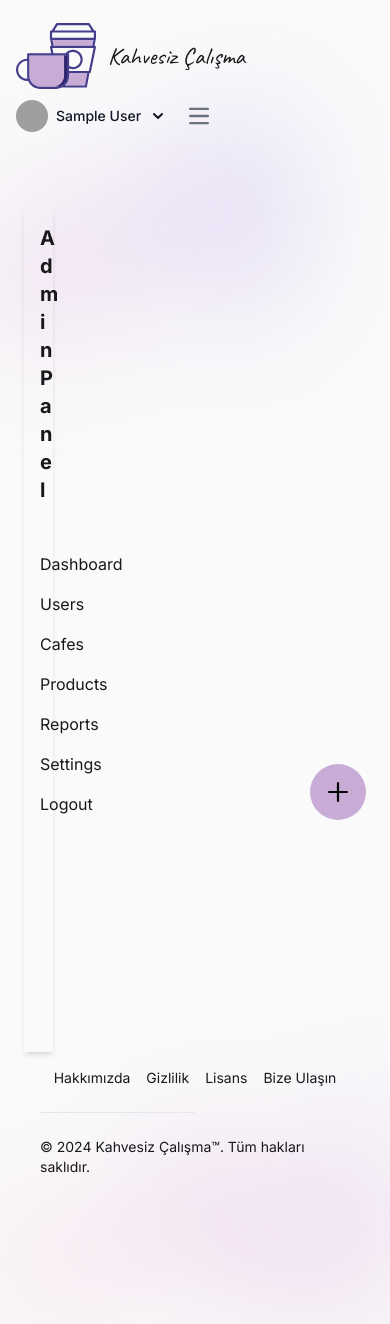
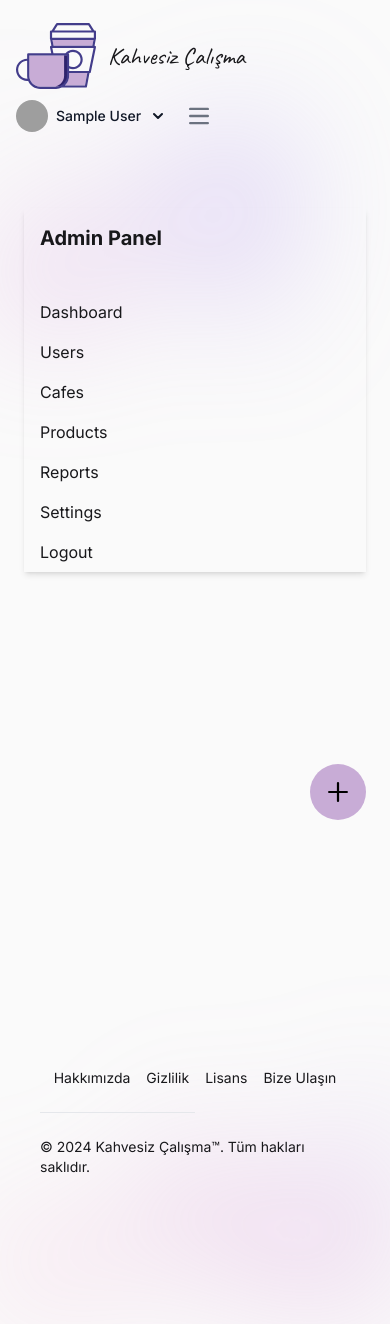
Before and after one commit to realsarius/kahvesiz-calisma, a Flask app: page /admin in a window 390 px wide. Run offline with Flask 3, Linux system fonts and the light colour scheme; the visitor is signed in with stand-in values (Sample User, id 1); data that the repository does not hold is empty; some libraries are stand-ins or nearby versions; grey boxes are pictures that could not be loaded.

Commit message:
styling changes

```diff
--- a/static/dist/css/output.css
+++ b/static/dist/css/output.css
@@ -1163,22 +1155,6 @@ video {
 
 .w-full{
   width: 100%;
-}
-
-.w-1\/6{
-  width: 16.666667%;
-}
-
-.w-5\/6{
-  width: 83.333333%;
-}
-
-.w-1\/12{
-  width: 8.333333%;
-}
-
-.w-11\/12{
-  width: 91.666667%;
 }
 
 .min-w-full{
@@ -1360,6 +1336,10 @@ video {
   align-self: center;
 }
 
+.overflow-auto{
+  overflow: auto;
+}
+
 .overflow-hidden{
   overflow: hidden;
 }
--- a/templates/admin_dashboard.html
+++ b/templates/admin_dashboard.html
@@ -1,84 +1,49 @@
-{% extends 'base.html' %} {% block title %}Admin Dashboard{% endblock %} {%
-block content %}
+{% extends 'base.html' %}
+{% block title %}Admin Dashboard{% endblock %}
+{% block content %}
 
-<div class="flex h-screen flex-grow">
-  <aside class="w-1/12 shadow-md">
+<div class="flex flex-col md:flex-row h-screen">
+  <aside class="w-full md:w-1/12 shadow-md inset-0 relative z-10">
     <div class="p-4">
       <h1 class="text-xl font-bold">Admin Panel</h1>
     </div>
     <nav class="mt-6">
-      <a href="#" class="block px-4 py-2 hover:bg-lavender/20 rounded"
-        >Dashboard</a
-      >
-      <a
-        href="#"
-        id="users-link"
-        class="block px-4 py-2 hover:bg-lavender/20 rounded"
-        >Users</a
-      >
-      <a
-        href="#"
-        id="cafes-link"
-        class="block px-4 py-2 hover:bg-lavender/20 rounded"
-        >Cafes</a
-      >
-      <a href="#" class="block px-4 py-2 hover:bg-lavender/20 rounded"
-        >Products</a
-      >
-      <a href="#" class="block px-4 py-2 hover:bg-lavender/20 rounded"
-        >Reports</a
-      >
-      <a href="#" class="block px-4 py-2 hover:bg-lavender/20 rounded"
-        >Settings</a
-      >
-      <a href="#" class="block px-4 py-2 hover:bg-lavender/20 rounded"
-        >Logout</a
-      >
+      <a href="#" class="block px-4 py-2 hover:bg-lavender/20 rounded">Dashboard</a>
+      <a href="#" id="users-link" class="block px-4 py-2 hover:bg-lavender/20 rounded">Users</a>
+      <a href="#" id="cafes-link" class="block px-4 py-2 hover:bg-lavender/20 rounded">Cafes</a>
+      <a href="#" class="block px-4 py-2 hover:bg-lavender/20 rounded">Products</a>
+      <a href="#" class="block px-4 py-2 hover:bg-lavender/20 rounded">Reports</a>
+      <a href="#" class="block px-4 py-2 hover:bg-lavender/20 rounded">Settings</a>
+      <a href="#" class="block px-4 py-2 hover:bg-lavender/20 rounded">Logout</a>
     </nav>
   </aside>
 
-  <!-- Main Content -->
-  <main class="w-11/12 flex-1 p-6">
-    <!-- Header -->
+  <main class="flex-1 md:ml-1/12 p-6 overflow-auto">
 
-    <!-- Users Table -->
-    <div
-      id="users-container"
-      class="shadow-md rounded-lg overflow-x-auto hidden"
-    >
+    <div id="users-container" class="shadow-md rounded-lg overflow-x-auto hidden">
       <header class="flex items-center justify-between mb-6">
         <h2 id="page-title" class="text-2xl font-bold">User Management</h2>
       </header>
-      <table class="min-w-full divide-y divide-gray-200">
+      <table class="min-w-full divide-y divide-gray-200 border border-gray-300 rounded">
         <thead>
           <tr>
-            <th class="px-6 py-3 text-left text-xs font-medium uppercase">
-              ID
-            </th>
-            <th class="px-6 py-3 text-left text-xs font-medium uppercase">
-              Name
-            </th>
-            <th class="px-6 py-3 text-left text-xs font-medium uppercase">
-              Email
-            </th>
-            <th class="px-6 py-3 text-left text-xs font-medium uppercase">
-              Actions
-            </th>
+            <th class="px-6 py-2 text-left text-xs font-medium text-gray-500 uppercase tracking-wider border-b">ID</th>
+            <th class="px-6 py-2 text-left text-xs font-medium text-gray-500 uppercase tracking-wider border-b">Name</th>
+            <th class="px-6 py-2 text-left text-xs font-medium text-gray-500 uppercase tracking-wider border-b">Email</th>
+            <th class="px-6 py-2 text-left text-xs font-medium text-gray-500 uppercase tracking-wider border-b">Actions</th>
           </tr>
         </thead>
         <tbody id="users-list" class="divide-y divide-gray-200">
-          <!-- User rows will be dynamically inserted here -->
         </tbody>
       </table>
     </div>
 
-    <!-- Cafes Table -->
     <div id="cafes-container" class="shadow-md rounded-lg overflow-x-auto hidden">
       <header class="flex items-center justify-between mb-6">
         <h2 id="page-title" class="text-2xl font-bold">Cafe Management</h2>
       </header>
       <table class="min-w-full divide-y divide-gray-200 border border-gray-300 rounded">
-        <thead class="">
+        <thead>
           <tr>
             <th class="px-6 py-2 text-left text-xs font-medium text-gray-500 uppercase tracking-wider border-b">ID</th>
             <th class="px-6 py-2 text-left text-xs font-medium text-gray-500 uppercase tracking-wider border-b">Name</th>
@@ -90,8 +55,7 @@ block content %}
             <th class="px-6 py-2 text-left text-xs font-medium text-gray-500 uppercase tracking-wider border-b">Actions</th>
           </tr>
         </thead>
-        <tbody id="cafes-list" class=" divide-y divide-gray-200">
-          <!-- Cafe rows will be dynamically inserted here -->
+        <tbody id="cafes-list" class="divide-y divide-gray-200">
         </tbody>
       </table>
     </div>
@@ -99,9 +63,6 @@ block content %}
   </main>
 </div>
 
-<script
-  src="{{ url_for('static', filename='src/scripts/admin_dashboard.js') }}"
-  defer
-></script>
+<script src="{{ url_for('static', filename='src/scripts/admin_dashboard.js') }}" defer></script>
 
 {% endblock %}
--- a/templates/base.html
+++ b/templates/base.html
@@ -42,7 +42,7 @@
 
     <main class="flex-grow">
         {% block content %}
-        <!-- Default content can be placed here if needed -->
+
         {% endblock %}
     </main>
 
@@ -75,9 +75,7 @@
     ></div>
   </div>
 
-
+    {% include 'footer.html' %}
     {% include 'speed_dial_button.html' %}
-
-    {% include 'footer.html' %}
 </body>
 </html>
--- a/templates/cafe_detail.html
+++ b/templates/cafe_detail.html
@@ -1,7 +1,6 @@
 {% extends 'base.html' %} {% block title %}{{ cafe.name }}{% endblock %} {%
 block content %}
 <main class="container mx-auto p-6">
-  <!-- Modal Background -->
   <div
     id="confirmation-modal"
     class="fixed inset-0 bg-zinc-700 bg-opacity-50 transition-opacity z-50 hidden"
@@ -122,7 +121,6 @@ block content %}
           </svg>
         </a>
 
-        <!-- Conditional buttons -->
         {% if current_user.is_authenticated and (current_user.is_admin() or
         current_user.is_moderator_of(cafe.id)) %}
         <a
--- a/templates/footer.html
+++ b/templates/footer.html
@@ -1,5 +1,5 @@
-<footer class=" w-full">
-    <div class="w-full max-w-screen-xl mx-auto p-4 md:py-8">
+<footer class="w-full">
+    <div class="w-full mx-auto p-4 md:py-8">
         <div class="sm:flex sm:items-center sm:justify-between">
             <ul class="flex flex-wrap w-full items-center justify-center mb-6 text-sm sm:mb-0">
                 <li>
@@ -21,7 +21,5 @@
     </div>
 </footer>
 
-
-
 </body>
 </html>
--- a/templates/navbar.html
+++ b/templates/navbar.html
@@ -38,10 +38,7 @@
                 Giriş
             </a> -->
       {% if current_user.is_authenticated %}
-      <!-- Button to open the user dropdown menu -->
-      <!-- Parent container with relative positioning -->
       <div class="relative inline-block text-left">
-        <!-- Button to open the user dropdown menu -->
         <button
           id="dropdownAvatarNameButton"
           data-dropdown-toggle="dropdownAvatarName"
@@ -49,10 +46,10 @@
           type="button"
         >
           <span class="sr-only">Open user menu</span>
-          <!-- Replace this image src with a dynamic user image if available -->
+          <!-- src="https://avatar.iran.liara.run/username?username={{current_user.name}}" -->
           <img
             class="w-8 h-8 me-2 rounded-full"
-            src="https://avatar.iran.liara.run/username?username={{current_user.name}}"
+            src="https://api.dicebear.com/9.x/initials/svg?seed={{current_user.name}}"
             alt="user photo"
           />
           {{ current_user.name }}
```
Also changed, not shown: other parts of static/dist/css/output.css (+14 -33 lines).
